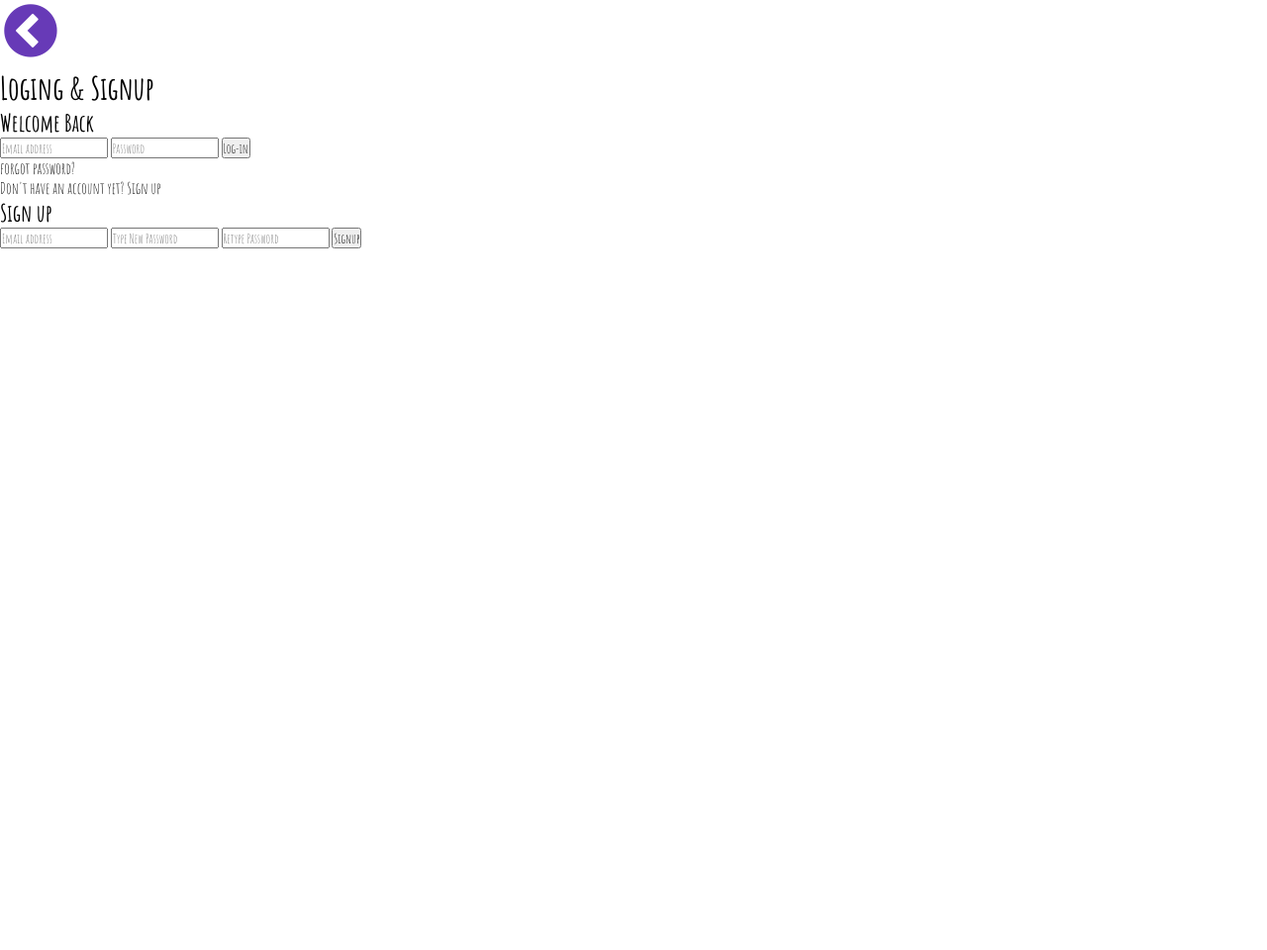
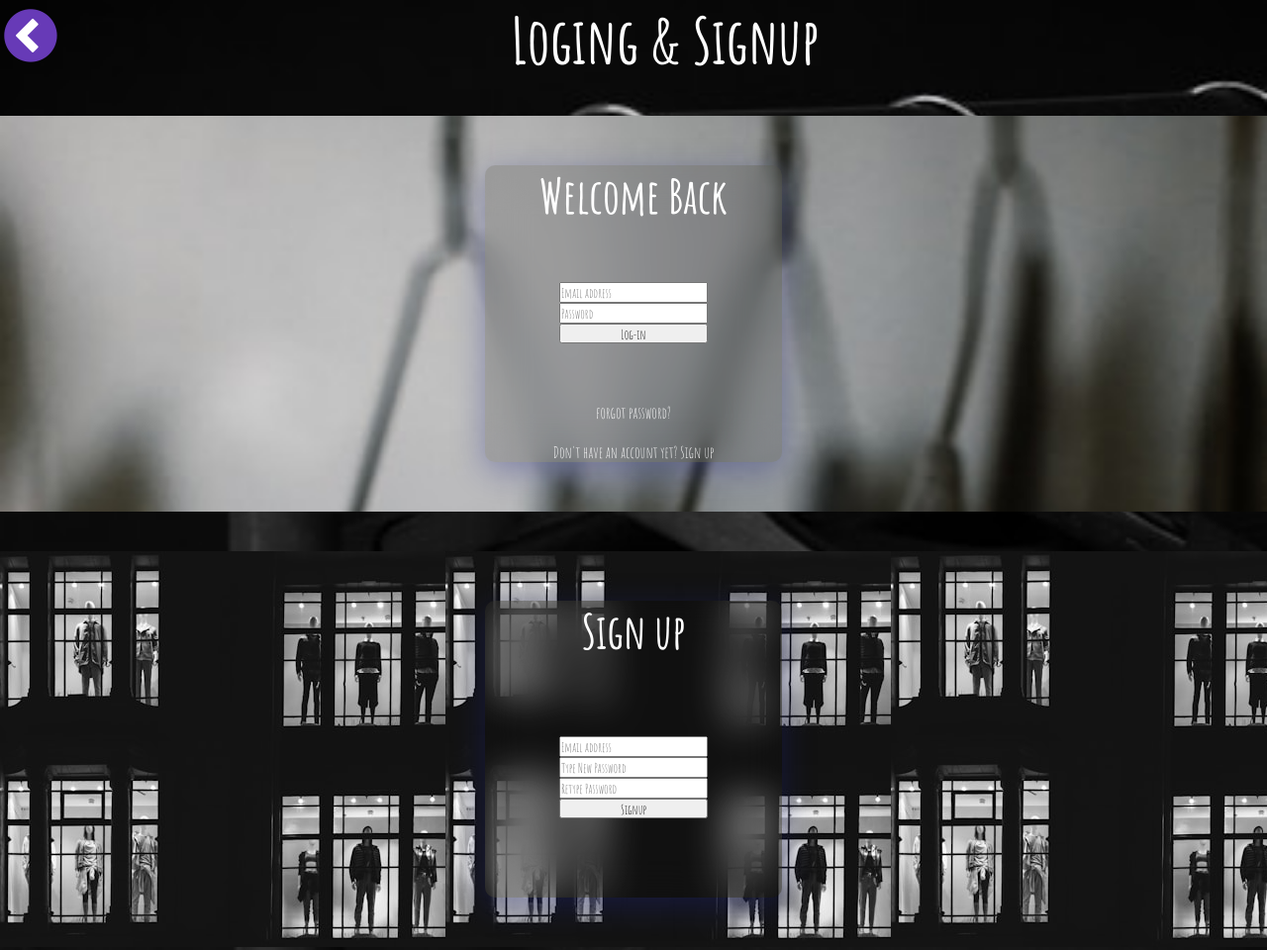
Before and after one commit to alematarorider/Alegra-sitio, a website: page pages/log-in.html in a window 1280 px wide. Shown: the top 960 px of the page at 99% size. Before the commit the page ends 800 px from the top, so only its background shows below. Drawn offline with Linux system fonts and the light colour scheme; a web font is replaced by a local one.

Commit message:
login page

```diff
--- a/sass/base/_fuente.scss
+++ b/sass/base/_fuente.scss
@@ -1,7 +1,7 @@
-@font-face {
-    font-family: "Amatic SC", sans-serif;
-    src: url('https://fonts.googleapis.com/css2?family=Amatic+SC:wght@400;700&family=Baumans&display=swap');
-}
+// @font-face {
+//     font-family: "Amatic SC", sans-serif;
+//     src: url('https://fonts.googleapis.com/css2?family=Amatic+SC:wght@400;700&family=Baumans&display=swap');
+// }
 .color {
     color: white;
 }
--- a/sass/layout/_body-index.scss
+++ b/sass/layout/_body.scss
@@ -1,4 +1,5 @@
-/* ****************Galeria******************** */.index-body {
+/* ****************Galeria******************** */
+.index-body {
     color: white;
     display: inline;
     flex-direction: row;
@@ -7,6 +8,18 @@
     background-size: cover;
     background-position: auto;
 }
+
+/*********************login********************/
+.login-body {
+    background-image: url(../asset/backgrounds/fullback-login.jpg);
+    background-size: cover;
+    @include flex (column, none, none, center);
+    gap: 36px;
+    width: 100%;
+    height: max-content;
+    color: white;
+}
+
 
 /* ****************Galeria******************** */
 /* ******CAMPERAS - BLUSAS - PANTALONES***** */
--- /dev/null
+++ b/sass/layout/_footer-login.scss
@@ -0,0 +1,14 @@
+.login-footer {
+    width: 100%;
+    height: 6.25rem;
+    @include flex (row, none, center, none);
+}
+
+.login-section {
+    width: 37.5rem;
+}
+
+.login-media {
+    @include flex (row, none, center, none);
+    justify-content: space-around;
+}
--- /dev/null
+++ b/sass/layout/_header-login.scss
@@ -0,0 +1,19 @@
+.log-title {
+    color: white;
+    font-size: 2rem;
+    width: 100%;
+    @include flex(row, none, center, none);
+}
+
+.goback {
+    @include flex(none, none, center, center);
+
+    img {
+        object-fit: contain;
+    }
+}
+
+.a1 {
+    @include flex (column, none, center, center);
+    width: 100%;
+}
--- a/sass/layout/_main-gallery.scss
+++ b/sass/layout/_main-gallery.scss
@@ -66,9 +66,8 @@
 .mid-grid {
     display: grid;
     justify-content: space-around;
-    grid-template-columns: repeat(5, 12.5rem);
+    grid-template-columns: repeat (5, 12.5rem);
     grid-template-rows: repeat (5, 18.75rem 5rem);
-    padding-right: 1.25rem;
 
     .blusa-pic2-1,
     .blusa-pic2-2,
--- a/sass/layout/_main-index.scss
+++ b/sass/layout/_main-index.scss
@@ -1,4 +1,4 @@
-/* ****************Galeria******************** */
+/* ****************INDEX******************** */
 .index-main {
     height: 960px;
 }
@@ -11,10 +11,10 @@
 
 .sale-title {
     @include flex (column, none, space-between, none);
-    height: 928px;
+    height: 58rem;
 
     h2 {
-        margin-top: 64px;
+        margin-top: 4rem;
         font-size: 64px;
         text-align: center;
     }
@@ -31,8 +31,8 @@
 }
 
 .sales {
-    font-size: 48px;
-    height: 450px;
+    font-size: 3rem;
+    height: 28.125rem;
     text-align: center;
 }
 
@@ -53,8 +53,8 @@
         text-align: center;
 
         img {
-            height: 256px;
-            width: 192px;
+            height: 16rem;
+            width: 12rem;
 
             &:hover {
                 filter: drop-shadow(.125rem .125rem .3125rem yellow);
--- /dev/null
+++ b/sass/layout/_main-login.scss
@@ -0,0 +1,98 @@
+.main-login {
+    width: 100%;
+    @include flex (column, none, none, center);
+}
+
+.section1 {
+    background-image: url(../asset/backgrounds/hanged-bw.jpg);
+    width: 100%;
+    height: 25rem;
+    @include flex (row, none, center, center);
+    background-size: cover;
+    align-content: center;
+}
+
+.blur1 {
+    width: 18.75rem;
+    height: 18.75rem;
+    @include flex (row, none, center, none);
+    background: rgba(0, 0, 0, 0.15);
+    box-shadow: 0 8px 32px 0 rgba(31, 38, 135, 0.37);
+    backdrop-filter: blur(20px);
+    -webkit-backdrop-filter: blur(20px);
+    border-radius: 10px;
+}
+
+.log-in1 {
+    width: 25rem;
+    height: 18.75rem;
+    @include flex (column, none, space-between, center);
+    margin: 0;
+
+    h2 {
+        font-size: 3rem;
+        margin: 0;
+    }
+}
+
+.log-in-input {
+    display: flex;
+    flex-direction: column;
+    width: 9.375rem;
+    height: 4.0625rem;
+}
+
+.press-login {
+    align-items: flex-start;
+    width: 150px;
+    height: 20px;
+
+    &:focus {
+        color: blueviolet;
+    }
+}
+
+.forgot a {
+    @include flex (row, none, center, none);
+    color: white;
+}
+
+.section2 {
+    background-image: url(../asset/backgrounds/department-bw.jpg);
+    margin-top: 2.5rem;
+    width: 100%;
+    height: 25rem;
+    @include flex (row, none, center, center);
+    align-content: center;
+}
+
+.blur2 {
+    width: 18.75rem;
+    height: 18.75rem;
+    @include flex (row, none, center, none);
+    align-content: center;
+    margin: auto;
+    background: rgba(0, 0, 0, 0.15);
+    box-shadow: 0 8px 32px 0 rgba(31, 38, 135, 0.37);
+    backdrop-filter: blur(20px);
+    -webkit-backdrop-filter: blur(20px);
+    border-radius: 10px;
+}
+
+.log-in2 {
+    width: 25rem;
+    height: 18.75rem;
+    @include flex (column, none, space-between, center);
+    margin: 0;
+
+    h2 {
+        font-size: 3rem;
+        margin: 0;
+    }
+}
+
+.sign-up-input {
+    margin-bottom: 80px;
+    display: flex;
+    flex-direction: column;
+}
--- /dev/null
+++ b/sass/layout/media-query-login/_320px.scss
@@ -0,0 +1,11 @@
+@media (max-width: 320px) {
+    .a1 {
+        font-size: 2rem;
+    }
+
+    .main-login {
+        width: 100%;
+    }
+
+
+}
--- /dev/null
+++ b/sass/layout/media-query-login/_375px.scss
@@ -0,0 +1,17 @@
+@media (max-width: 375px) {
+    .a1 {
+        font-size: 2rem;
+    }
+
+    .main-login {
+        width: 100%;
+    }
+
+    .blur1 {
+        width: 15rem;
+    }
+
+    .blur2 {
+        width: 15rem;
+    }
+}
--- /dev/null
+++ b/sass/layout/media-query-login/_426px.scss
@@ -0,0 +1,18 @@
+@media (max-width: 426px) {
+    .a1 {
+        font-size: 2.5rem;
+        padding-right: 2rem;
+    }
+
+    .main-login {
+        width: 100%;
+    }
+
+    .section1 {
+        width: 23rem;
+    }
+
+    .section2 {
+        width: 23rem;
+    }
+}
--- a/sass/style.scss
+++ b/sass/style.scss
@@ -1,17 +1,32 @@
+// utilities
+@import "./utilities/mixins";
+@import "./utilities/variables";
+@import "./utilities/maps";
+@import "./utilities/funciones";
+// base
 @import "./base/reset";
-@import "./utilities/mixins";
 @import "./base/fuente";
-@import "./layout/body-index";
+// layout
+@import "./layout/body";
 @import "./layout/header-index";
+@import "./layout/header-login";
 @import "./layout/header-gallery";
 @import "./layout/main-index";
+@import "./layout/main-login";
 @import "./layout/main-gallery";
 @import "./layout/footer-index";
+@import "./layout/footer-login";
 @import "./layout/footer-gallery";
+// components
+
+// mediaQ
 @import "./layout/media-query-index/1024px";
 @import "./layout/media-query-gallery/1024px";
 @import "./layout/media-query-index/768px";
 @import "./layout/media-query-gallery/650px";
 @import "./layout/media-query-index/660px";
 @import "./layout/media-query-index/426px";
-@import "./layout/media-query-gallery/425px"
+@import "./layout/media-query-login/426px";
+@import "./layout/media-query-gallery/425px";
+@import "./layout/media-query-login/375px";
+@import "./layout/media-query-login/320px";
--- a/sass/utilities/_maps.scss
+++ b/sass/utilities/_maps.scss
@@ -0,0 +1,20 @@
+$font-size: (
+    xs:.5rem,
+    sm:1rem,
+    md:1.5rem,
+    lg:2rem,
+    xlg:3rem,
+    2x:3.25rem,
+    3x:4rem
+
+);
+
+$colors:(
+    color1:black,
+    color2:white,
+    color3:blue,
+    color4:blueviolet,
+    color5:yellow,
+    color6:red
+
+);
--- a/sass/utilities/_mixins.scss
+++ b/sass/utilities/_mixins.scss
@@ -15,10 +15,8 @@
 }
 
 
-@mixin grids($direction, $wrap, $justify, $align) {
+@mixin grids ($justify, $align) {
     display: grid;
-    flex-direction: $direction;
-    flex-wrap: $wrap;
     justify-content: $justify;
     align-items: $align;
 }
--- a/sass/utilities/_variables.scss
+++ b/sass/utilities/_variables.scss
@@ -0,0 +1,2 @@
+$bg-color:rgb(16, 38, 16);
+$bg-shade:rgb(213, 213, 213);
```
Also changed, not shown: css/style.css, sass/components/_gallerycard.scss (added).
